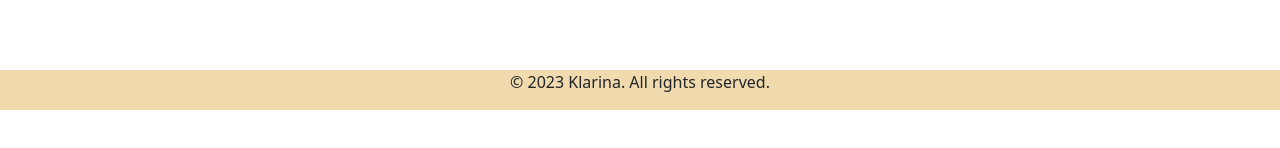
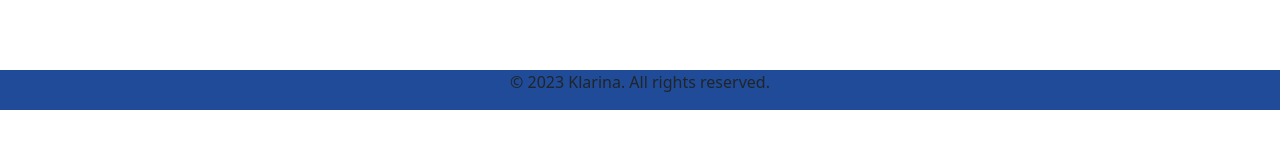
Before and after one commit to Move-Mentor/move-mentor-front-end, a React (Create React App) app: page /lessons in a window 1280 px wide. Shown: the part 628-776 px from the top of the page. Built offline with nearby package versions, Linux system fonts and the light colour scheme; no server answers.

Commit message:
changed footer colour to reflect branding

```diff
--- a/src/components/MainLayout/Footer.css
+++ b/src/components/MainLayout/Footer.css
@@ -13,6 +13,7 @@ body {
 
 .footer {
   margin-top: auto;
-  background-color: #f1daae;
+  background-color: #1f4b98;
+  color: "white";
   text-align: center;
 }
```
